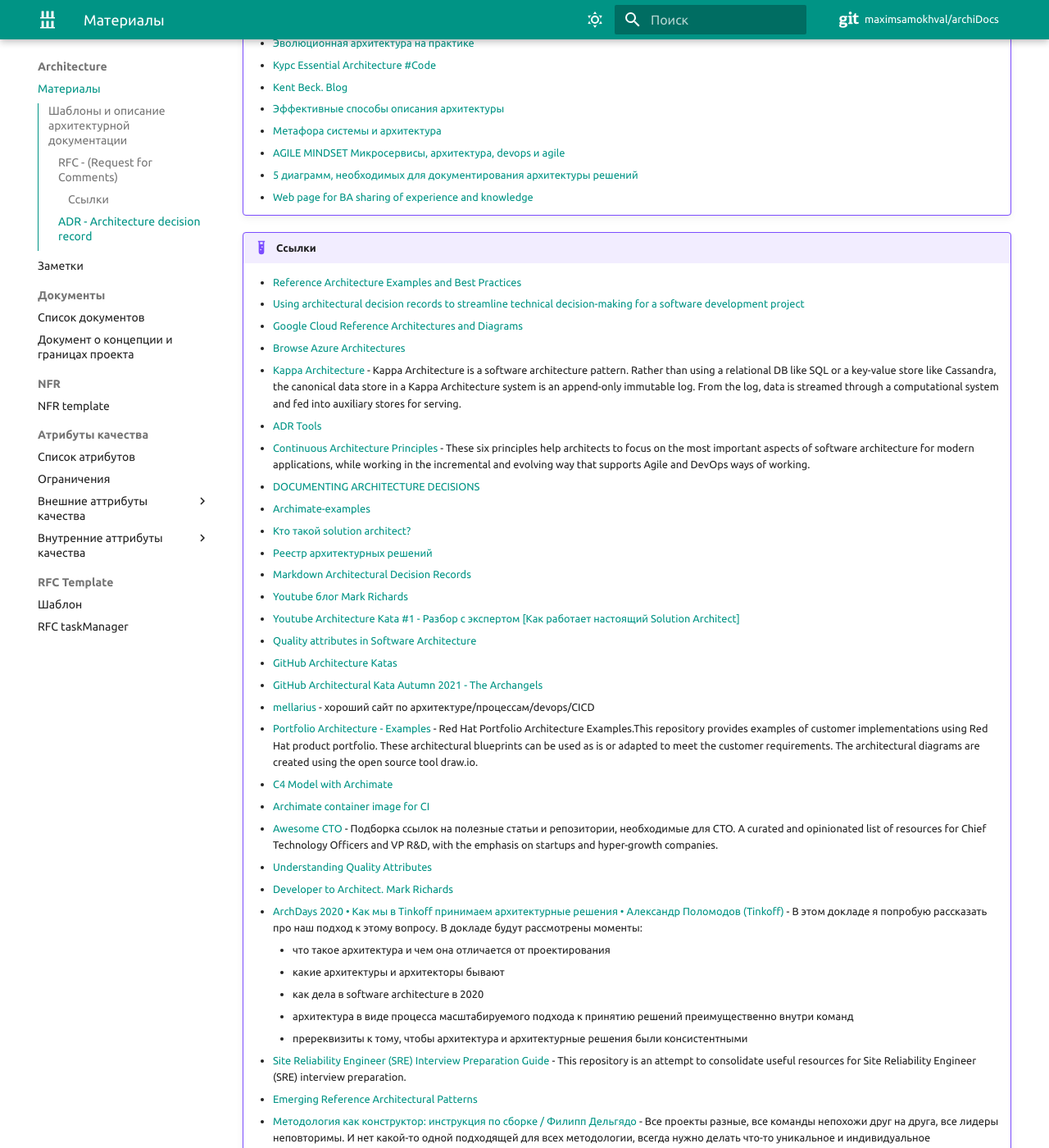
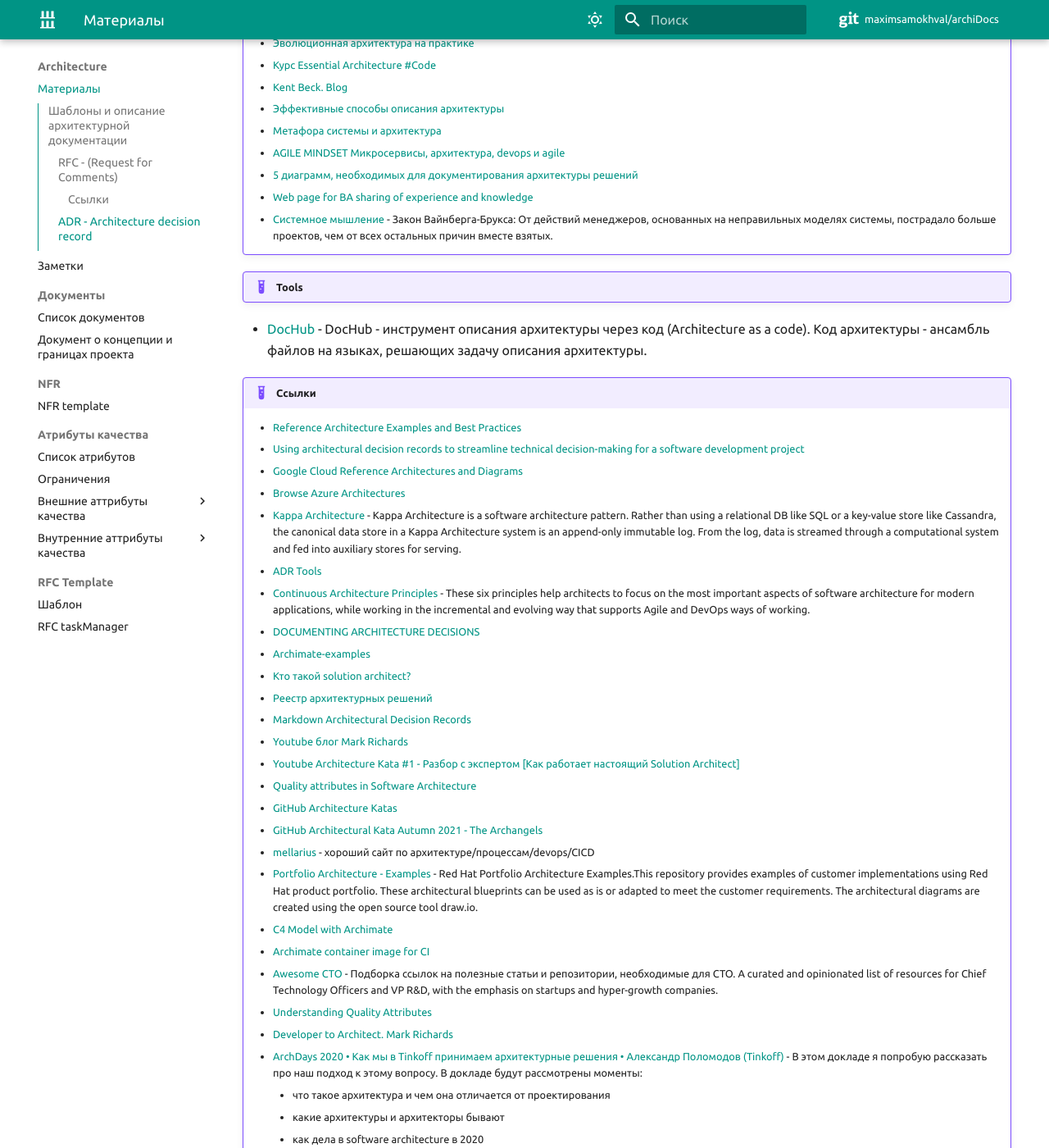
Before and after one commit to maximsamokhval/archiDocs, an MkDocs documentation site: the page built from docs/Architecture/index.md, in a window 1280 px wide and 1400 px high, scrolled down 735 px. Shown: the whole window at 82% size. Built offline with MkDocs 1.6.1 and Material for MkDocs 9.7.7, drawn with Linux system fonts in a browser that asks for light colours; comment, search, counter and statistics services are not loaded; some of the changed text lies outside the part shown.

Commit message:
🕸️ DocHub

```diff
--- a/docs/Architecture/index.md
+++ b/docs/Architecture/index.md
@@ -22,6 +22,11 @@
     - [AGILE MINDSET Микросервисы, архитектура, devops и agile](http://agilemindset.ru/category/%d0%b0%d1%80%d1%85%d0%b8%d1%82%d0%b5%d0%ba%d1%82%d1%83%d1%80%d0%b0/)
     - [5 диаграмм, необходимых для документирования архитектуры решений](https://habr.com/ru/company/epam_systems/blog/538018/)
     - [Web page for BA sharing of experience and knowledge](https://babokpage.wordpress.com/)
+    - [Системное мышление](https://less.works/ru/less/principles/systems-thinking.html) - Закон Вайнберга-Брукса: От действий менеджеров, основанных на неправильных моделях системы, пострадало больше проектов, чем от всех остальных причин вместе взятых.
+
+
+!!! example "Tools"
+  - [DocHub](https://dochub.info/main) - DocHub - инструмент описания архитектуры через код (Architecture as a code). Код   архитектуры - ансамбль файлов на языках, решающих задачу описания архитектуры.
 
 
 
```
Also changed, not shown: other parts of docs/Architecture/index.md (+0 -1 lines).
